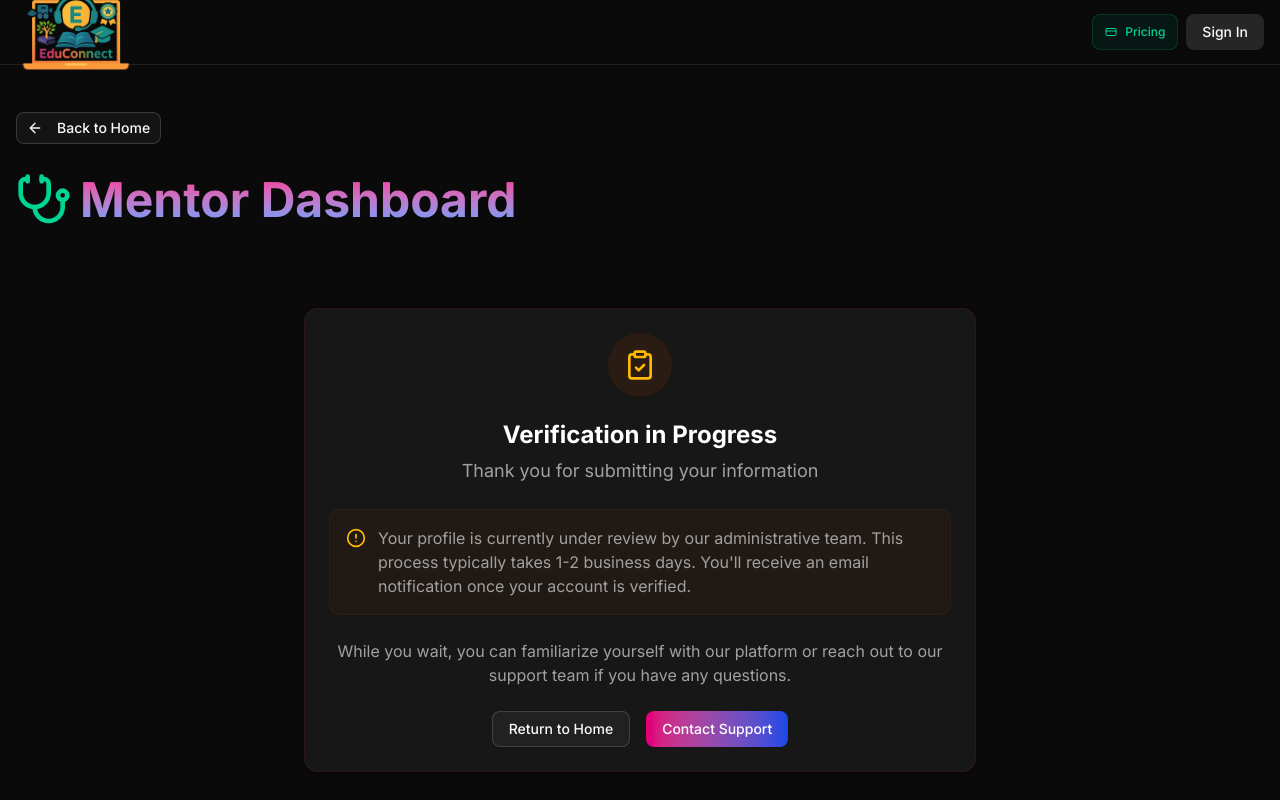
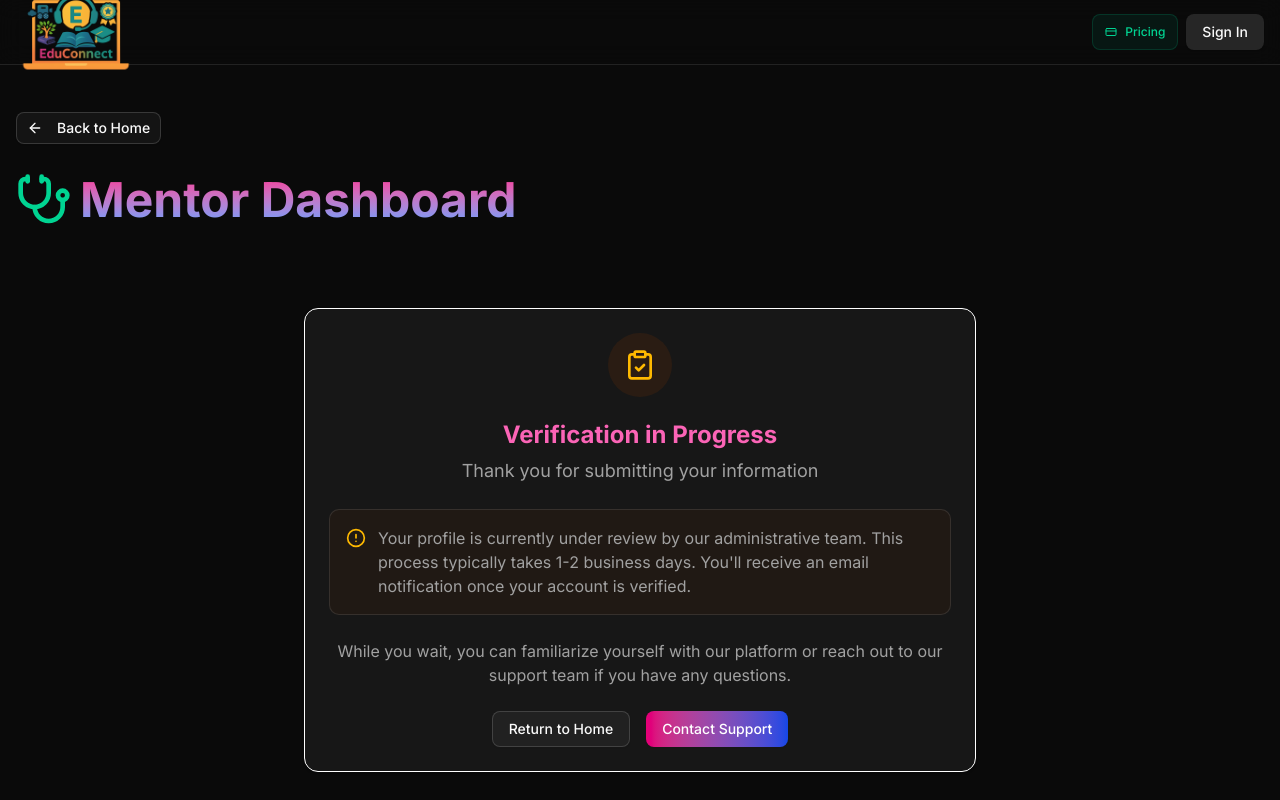
Before and after one commit to sparshsharma81/EduConnect, a Next.js app: page /doctor/verification in a window 1280 px wide. Shown: the top 800 px of the page. Built offline with nearby package versions, Linux system fonts and the light colour scheme; no server answers.

Commit message:
Update page.jsx

```diff
--- a/app/(main)/doctor/verification/page.jsx
+++ b/app/(main)/doctor/verification/page.jsx
@@ -25,7 +25,7 @@ export default async function VerificationPage() {
   return (
     <div className="container mx-auto px-4 py-12">
       <div className="max-w-2xl mx-auto">
-        <Card className="border-pink-900/20">
+        <Card className="border-white">
           <CardHeader className="text-center">
             <div
               className={`mx-auto p-4 ${
@@ -38,7 +38,7 @@ export default async function VerificationPage() {
                 <ClipboardCheck className="h-8 w-8 text-amber-400" />
               )}
             </div>
-            <CardTitle className="text-2xl font-bold text-white">
+            <CardTitle className="text-2xl font-bold text-pink-400">
               {isRejected
                 ? "Verification Declined"
                 : "Verification in Progress"}
@@ -51,7 +51,7 @@ export default async function VerificationPage() {
           </CardHeader>
           <CardContent className="text-center">
             {isRejected ? (
-              <div className="bg-red-900/10 border border-red-900/20 rounded-lg p-4 mb-6 flex items-start">
+              <div className="bg-red-900/10 border border-white-900/20 rounded-lg p-4 mb-6 flex items-start">
                 <AlertCircle className="h-5 w-5 text-red-400 mr-3 mt-0.5 flex-shrink-0" />
                 <div className="text-muted-foreground text-left">
                   <p className="mb-2">
@@ -71,7 +71,7 @@ export default async function VerificationPage() {
                 </div>
               </div>
             ) : (
-              <div className="bg-amber-900/10 border border-amber-900/20 rounded-lg p-4 mb-6 flex items-start">
+              <div className="bg-amber-900/10 border border-white-900/20 rounded-lg p-4 mb-6 flex items-start">
                 <AlertCircle className="h-5 w-5 text-amber-400 mr-3 mt-0.5 flex-shrink-0" />
                 <p className="text-muted-foreground text-left">
                   Your profile is currently under review by our administrative
@@ -94,7 +94,7 @@ export default async function VerificationPage() {
                   <Button
                     asChild
                     variant="outline"
-                    className="border-emerald-900/30"
+                    className="border-white-900/30"
                   >
                     <Link href="/">Return to Home</Link>
                   </Button>
```
